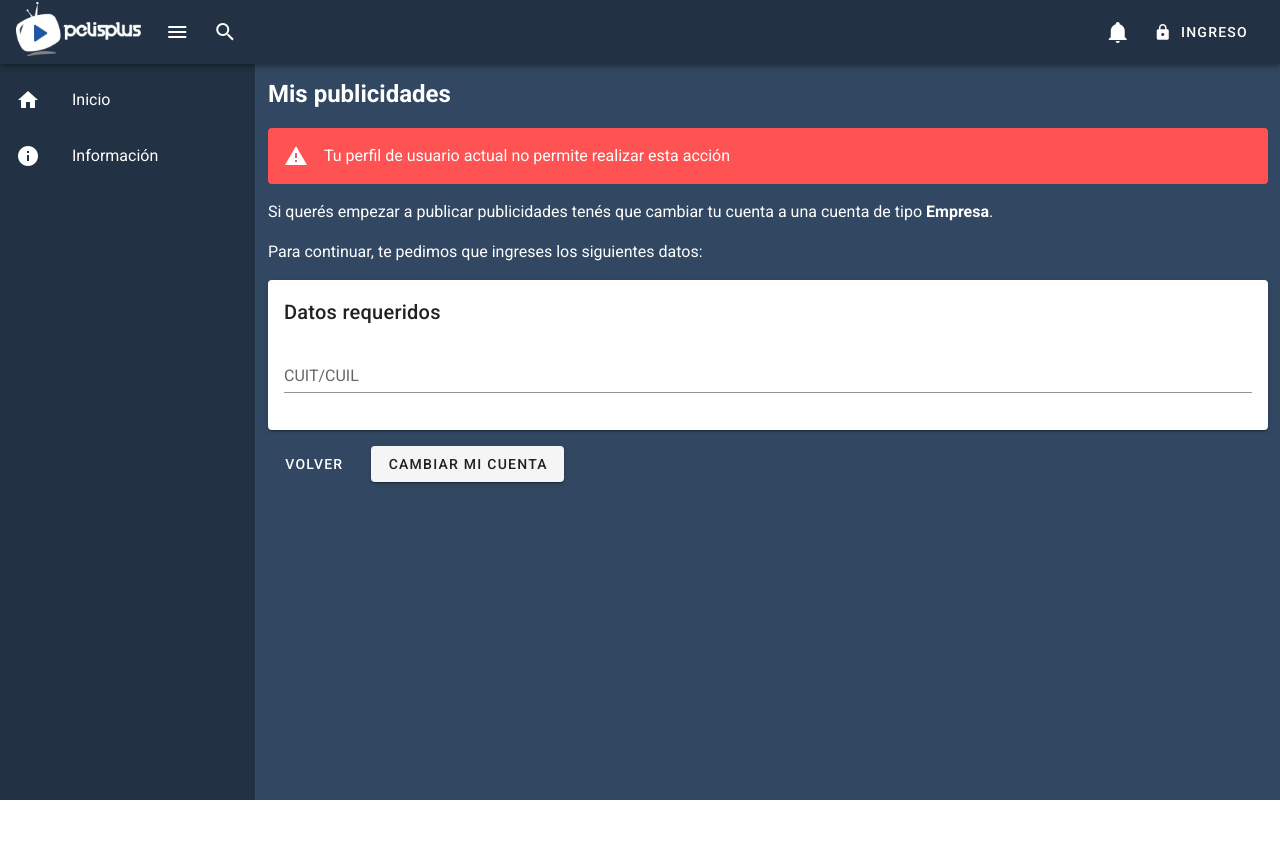
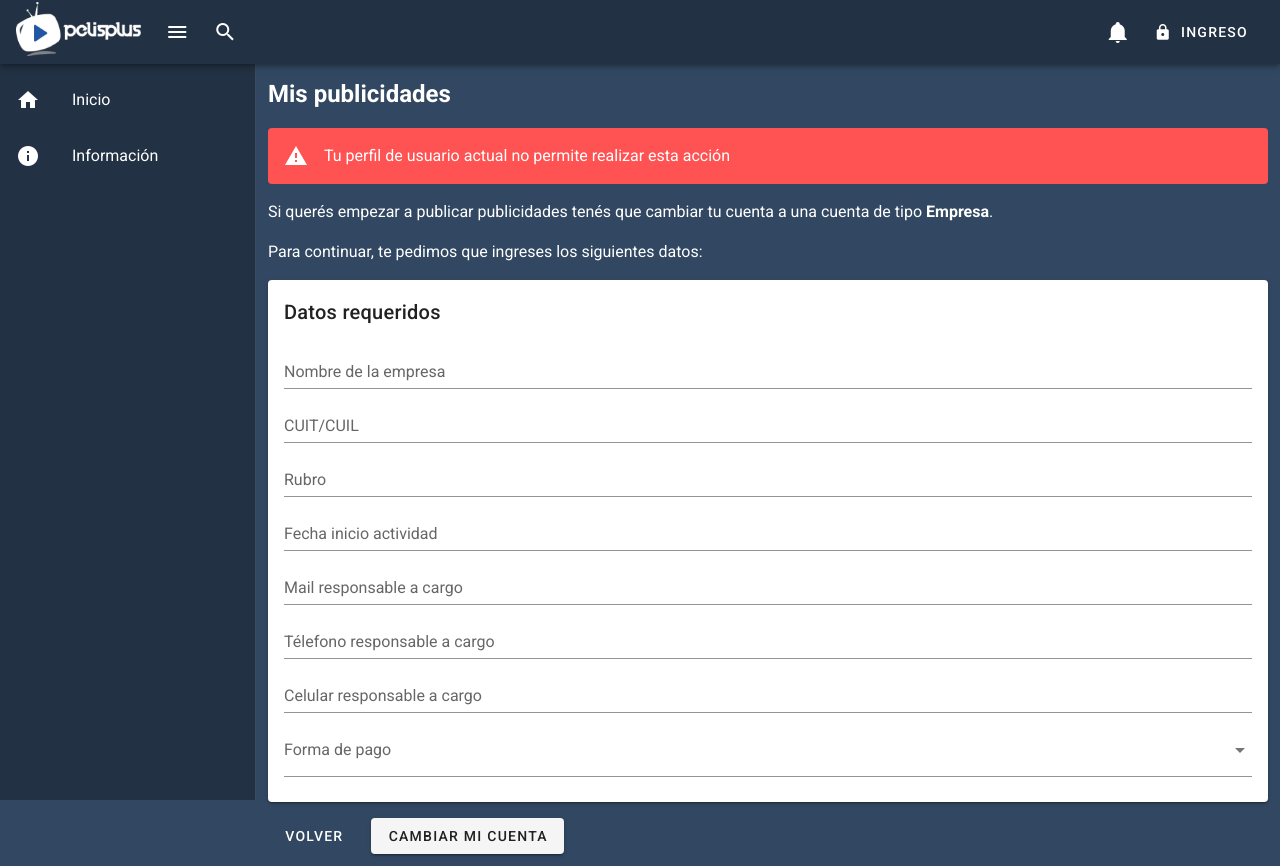
Before and after one commit to cdmoro/video-club-unlz, a Vue app: page /#/mis-publicidades in a window 1280 px wide. Before the commit the page ends 800 px from the top, so only its background shows below. Built offline with nearby package versions, Linux system fonts and the light colour scheme.

Commit message:
User improvements

```diff
--- /dev/null
+++ b/src/components/EmpresaForm.vue
@@ -0,0 +1,141 @@
+<template>
+  <div id="empresa-form">
+    <v-text-field
+      label="Nombre de la empresa"
+      autocomplete="off"
+      hide-details="auto"
+      v-model="form.nombreEmpresa"
+    ></v-text-field>
+
+    <v-text-field
+      label="CUIT/CUIL"
+      type="number"
+      autocomplete="off"
+      hide-details="auto"
+      v-model="form.identificacionTributaria"
+    ></v-text-field>
+
+    <v-text-field
+      label="Rubro"
+      autocomplete="off"
+      hide-details="auto"
+      v-model="form.rubro"
+    ></v-text-field>
+
+    <v-menu
+      v-model="fechaInicioActividadMenu"
+      :close-on-content-click="false"
+      :nudge-right="40"
+      transition="scale-transition"
+      offset-y
+      min-width="auto"
+    >
+      <template v-slot:activator="{ on, attrs }">
+        <v-text-field
+          v-model="form.fechaInicioActividad"
+          label="Fecha inicio actividad"
+          v-bind="attrs"
+          v-on="on"
+          readonly
+          @blur="
+            fechaInicioActividadDate = parseDate(form.fechaInicioActividad)
+          "
+        ></v-text-field>
+      </template>
+      <v-date-picker
+        v-model="fechaInicioActividadDate"
+        @input="fechaInicioActividadMenu = false"
+      ></v-date-picker>
+    </v-menu>
+
+    <v-text-field
+      label="Mail responsable a cargo"
+      autocomplete="off"
+      hide-details="auto"
+      v-model="form.responsableMail"
+    ></v-text-field>
+
+    <v-text-field
+      label="Télefono responsable a cargo"
+      autocomplete="off"
+      hide-details="auto"
+      v-model="form.responsableTelefono"
+    ></v-text-field>
+
+    <v-text-field
+      label="Celular responsable a cargo"
+      autocomplete="off"
+      hide-details="auto"
+      v-model="form.responsableCelular"
+    ></v-text-field>
+
+    <v-select
+      v-model="form.formaPago"
+      :items="formasDePago"
+      label="Forma de pago"
+      multiple
+      chips
+      hint="¡Podés elegir más de una!"
+      persistent-hint
+    ></v-select>
+  </div>
+</template>
+
+<script>
+export default {
+  name: "EmpresaForm",
+  data() {
+    return {
+      form: {},
+      fechaInicioActividadMenu: false,
+      fechaInicioActividadDate: null,
+      formasDePago: [
+        "Efectivo (pago en sucursales habilitadas)",
+        "Tarjeta de débito",
+        "Tarjeta de crédito",
+        "MercadoPago",
+        "Paypal",
+      ],
+    };
+  },
+  methods: {
+    parseDate(date) {
+      if (!date) return null;
+
+      const [month, day, year] = date.split("/");
+      return `${year}-${month.padStart(2, "0")}-${day.padStart(2, "0")}`;
+    },
+    formatDate(date) {
+      if (!date) return null;
+
+      const [year, month, day] = date.split("-");
+      return `${day}/${month}/${year}`;
+    },
+  },
+  watch: {
+    fechaInicioActividadDate() {
+      this.form.fechaInicioActividad = this.formatDate(
+        this.fechaInicioActividadDate
+      );
+    },
+  },
+};
+</script>
+
+<style>
+#empresa-form .v-text-field__details {
+  display: none !important;
+}
+
+#empresa-form .v-input__slot {
+  margin-bottom: 0;
+}
+
+#empresa-form .v-input {
+  margin: 10px 0;
+}
+
+#empresa-form .v-input:first-child {
+  margin-top: 0;
+}
+</style>
--- a/src/views/MisPublicidades.vue
+++ b/src/views/MisPublicidades.vue
@@ -10,7 +10,7 @@
           <v-card-title>Datos requeridos</v-card-title>
           <v-card-text>
             <form name="upgrade-account-form">
-              <v-text-field required label="CUIT/CUIL"></v-text-field>
+              <empresa-form />
             </form>
           </v-card-text>
         </v-card>
@@ -58,14 +58,16 @@
       </div>
       <div v-else>
         <form name="publish-ad-form">
-          Formulario
+          <v-alert type="info" class="mt-4">Funcionalidad no está implementada aun</v-alert>
         </form>
       </div>
   </div>
 </template>
 
 <script>
+import EmpresaForm from '../components/EmpresaForm.vue';
 export default {
+  components: { EmpresaForm },
   name: 'MisPublicidades',
   data() {
     return {
--- a/src/views/Registro.vue
+++ b/src/views/Registro.vue
@@ -105,82 +105,7 @@
               Para registrarte como una empresa necesitamos que cargues los
               siguientes datos adicionales:
 
-              <v-text-field
-                label="Nombre de la empresa"
-                autocomplete="off"
-                hide-details="auto"
-                v-model="form.nombreEmpresa"
-              ></v-text-field>
-
-              <v-text-field
-                label="CUIT/CUIL"
-                type="number"
-                autocomplete="off"
-                hide-details="auto"
-                v-model="form.identificacionTributaria"
-              ></v-text-field>
-
-              <v-text-field
-                label="Rubro"
-                autocomplete="off"
-                hide-details="auto"
-                v-model="form.rubro"
-              ></v-text-field>
-
-              <v-menu
-                v-model="fechaInicioActividadMenu"
-                :close-on-content-click="false"
-                :nudge-right="40"
-                transition="scale-transition"
-                offset-y
-                min-width="auto"
-              >
-                <template v-slot:activator="{ on, attrs }">
-                  <v-text-field
-                    v-model="form.fechaInicioActividad"
-                    label="Fecha inicio actividad"
-                    v-bind="attrs"
-                    v-on="on"
-                    readonly
-                    @blur="fechaInicioActividadDate = parseDate(form.fechaInicioActividad)"
-                  ></v-text-field>
-                </template>
-                <v-date-picker
-                  v-model="fechaInicioActividadDate"
-                  @input="fechaInicioActividadMenu = false"
-                ></v-date-picker>
-              </v-menu>
-
-              <v-text-field
-                label="Mail responsable a cargo"
-                autocomplete="off"
-                hide-details="auto"
-                v-model="form.responsableMail"
-              ></v-text-field>
-
-              <v-text-field
-                label="Télefono responsable a cargo"
-                autocomplete="off"
-                hide-details="auto"
-                v-model="form.responsableTelefono"
-              ></v-text-field>
-
-              <v-text-field
-                label="Celular responsable a cargo"
-                autocomplete="off"
-                hide-details="auto"
-                v-model="form.responsableCelular"
-              ></v-text-field>
-
-              <v-select
-                v-model="form.formaPago"
-                :items="formasDePago"
-                label="Forma de pago"
-                multiple
-                chips
-                hint="¡Podés elegir más de una!"
-                persistent-hint
-              ></v-select>
+              <empresa-form />
             </v-card-text>
 
             <v-card-text>
@@ -233,10 +158,12 @@
 </template>
 
 <script>
+import EmpresaForm from '../components/EmpresaForm.vue';
 import Usuario from "../models/Usuario";
 import UsuarioEmpresa from "../models/UsuarioEmpresa";
 
 export default {
+  components: { EmpresaForm },
   name: "Registro",
   data: () => ({
       dialog: false,
@@ -244,16 +171,7 @@ export default {
       showPassword: false,
       fechaDeNacimientoMenu: false,
       fechaDeNacimientoDate: null,
-      fechaInicioActividadMenu: false,
-      fechaInicioActividadDate: null,
       isEmpresa: false,
-      formasDePago: [
-        "Efectivo (pago en sucursales habilitadas)",
-        "Tarjeta de débito",
-        "Tarjeta de crédito",
-        "MercadoPago",
-        "Paypal",
-      ],
       aceptoTerminos: false,
   }),
   methods: {
@@ -286,9 +204,6 @@ export default {
     fechaDeNacimientoDate () {
       this.form.fechaNacimiento = this.formatDate(this.fechaDeNacimientoDate)
     },
-    fechaInicioActividadDate () {
-      this.form.fechaInicioActividad = this.formatDate(this.fechaInicioActividadDate)
-    },
   },
 };
 </script>
```
